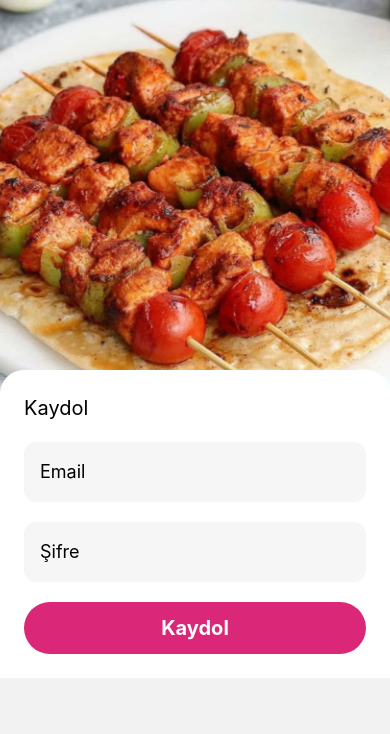
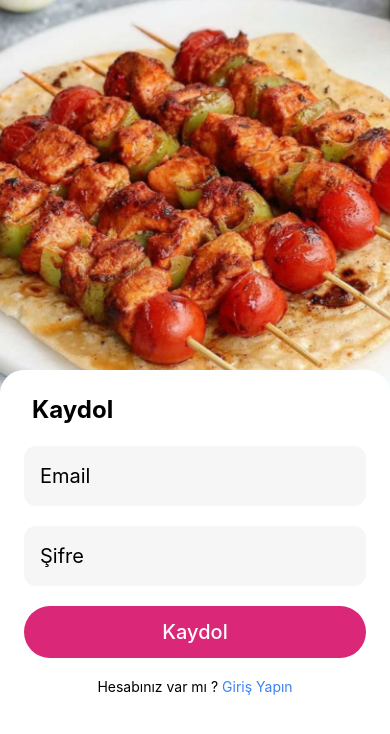
Before and after one commit to kerimkaraman/food-firebase, a React Native app: screen /Signup in a window 390 px wide. Shown: the top 734 px of the page. Built offline with nearby package versions, Linux system fonts and the light colour scheme.

Commit message:
firebase signup auth

```diff
--- a/AppNavigation.js
+++ b/AppNavigation.js
@@ -1,6 +1,7 @@
 import { createNativeStackNavigator } from "@react-navigation/native-stack";
 import { NavigationContainer } from "@react-navigation/native";
 import SignUp from "./screens/SignUp";
+import SignIn from "./screens/SignIn";
 
 function AppNavigation() {
   const Stack = createNativeStackNavigator();
@@ -14,6 +15,13 @@ function AppNavigation() {
           name="Signup"
           component={SignUp}
         />
+        <Stack.Screen
+          options={{
+            headerShown: false,
+          }}
+          name="Signin"
+          component={SignIn}
+        />
       </Stack.Navigator>
     </NavigationContainer>
   );
--- /dev/null
+++ b/firebaseConfig.js
@@ -0,0 +1,15 @@
+import { initializeApp } from "firebase/app";
+import { getAuth } from "firebase/auth";
+
+const firebaseConfig = {
+  apiKey: "AIzaSyAatjcwvKR1-nrdjkZZXtIIitO7BczBOf4",
+  authDomain: "food-app-bf17f.firebaseapp.com",
+  databaseURL: "https://food-app-bf17f-default-rtdb.firebaseio.com",
+  projectId: "food-app-bf17f",
+  storageBucket: "food-app-bf17f.appspot.com",
+  messagingSenderId: "788930988220",
+  appId: "1:788930988220:web:df07df1e18b946a49568b9",
+};
+
+export const APP = initializeApp(firebaseConfig);
+export const AUTH = getAuth(APP);
--- a/package.json
+++ b/package.json
@@ -9,10 +9,12 @@
     "web": "expo start --web"
   },
   "dependencies": {
+    "@react-native-firebase/app": "^18.5.0",
     "@react-navigation/native": "^6.1.8",
     "@react-navigation/native-stack": "^6.9.14",
     "expo": "~49.0.13",
     "expo-status-bar": "~1.6.0",
+    "firebase": "^10.5.0",
     "nativewind": "^2.0.11",
     "react": "18.2.0",
     "react-native": "0.72.5",
--- a/screens/SignIn.js
+++ b/screens/SignIn.js
@@ -1,10 +1,45 @@
-import { View, Text } from "react-native";
-import React from "react";
+import { View, Text, Image, TextInput, Pressable } from "react-native";
+import { signInWithEmailAndPassword } from "firebase/auth";
+import { AUTH } from "../firebaseConfig";
 
-export default function Signin() {
+export default function SignIn({ navigation }) {
+  const pressHandler = () => {
+    navigation.navigate("Signup");
+  };
+
+  const [inputs, setInputs] = useState({
+    mail: "",
+    password: "",
+  });
+
   return (
-    <View>
-      <Text>Signin</Text>
+    <View className="flex-1">
+      <Image
+        className="w-full h-[400px]"
+        source={require("../assets/images/signup.jpg")}
+      />
+      <View className="rounded-tl-3xl flex-1 gap-y-8 rounded-tr-3xl mt-[-30px] bg-white p-6">
+        <Text className="pl-2 text-2xl font-bold">Giriş Yap</Text>
+        <View className="justify-center bg-[#F6F6F6] p-4 rounded-xl">
+          <TextInput className="text-lg" placeholder="Email" />
+        </View>
+        <View className="justify-center bg-[#F6F6F6] p-4 rounded-xl">
+          <TextInput className="text-lg" placeholder="Şifre" />
+        </View>
+        <Pressable className="bg-pink-600 rounded-full">
+          <Text className="text-center text-xl font-medium text-white py-3">
+            Giriş Yap
+          </Text>
+        </Pressable>
+        <View className="items-center flex-row justify-center">
+          <Text className="items-center justify-center">
+            Hesabınız yok mu ?{" "}
+            <Text className="text-blue-500" onPress={pressHandler}>
+              Kaydol
+            </Text>
+          </Text>
+        </View>
+      </View>
     </View>
   );
 }
--- a/screens/SignUp.js
+++ b/screens/SignUp.js
@@ -1,26 +1,71 @@
-import { View, Text, Image, TextInput, Pressable } from "react-native";
-import React from "react";
+import { View, Text, Image, TextInput, Pressable, Alert } from "react-native";
+import { createUserWithEmailAndPassword } from "firebase/auth";
+import { useState } from "react";
+import { AUTH } from "../firebaseConfig";
 
-export default function Signup() {
+export default function Signup({ navigation }) {
+  const pressHandler = () => {
+    navigation.navigate("Signin");
+  };
+
+  const [inputs, setInputs] = useState({
+    mail: "",
+    password: "",
+  });
+
+  const handleSignUp = (inputs) => {
+    const auth = AUTH;
+    createUserWithEmailAndPassword(auth, inputs.mail, inputs.password)
+      .then((userCredential) => {
+        const user = userCredential.user;
+      })
+      .catch((error) => {
+        const errorCode = error.code;
+        const errorMessage = error.message;
+        return Alert.alert(errorCode, errorMessage);
+      });
+  };
+
   return (
-    <View>
+    <View className="flex-1">
       <Image
         className="w-full h-[400px]"
         source={require("../assets/images/signup.jpg")}
       />
-      <View className="rounded-tl-3xl gap-y-5 rounded-tr-3xl mt-[-30px] bg-white p-6">
-        <Text className="text-xl">Kaydol</Text>
-        <View className="justify-center bg-[#F6F6F6] p-4 rounded-xl">
-          <TextInput className="text-lg" placeholder="Email" />
-        </View>
-        <View className="justify-center bg-[#F6F6F6] p-4 rounded-xl">
-          <TextInput className="text-lg" placeholder="Şifre" />
-        </View>
-        <Pressable className="bg-pink-600 rounded-full">
-          <Text className="text-center text-xl font-bold text-white py-3">
+      <View className="rounded-tl-3xl flex-1 gap-y-5 rounded-tr-3xl mt-[-30px] bg-white p-6">
+        <Text className="pl-2 text-2xl font-bold">Kaydol</Text>
+        <TextInput
+          onChangeText={(value) => {
+            inputs.mail = value;
+          }}
+          className="text-xl p-4 bg-[#F6F6F6] rounded-xl"
+          placeholder="Email"
+        />
+        <TextInput
+          onChangeText={(value) => {
+            inputs.password = value;
+          }}
+          className="text-xl p-4 bg-[#F6F6F6] rounded-xl"
+          placeholder="Şifre"
+        />
+        <Pressable
+          onPress={() => {
+            handleSignUp(inputs);
+          }}
+          className="bg-pink-600 rounded-full"
+        >
+          <Text className="text-center text-xl font-medium text-white py-3">
             Kaydol
           </Text>
         </Pressable>
+        <View className="items-center flex-row justify-center">
+          <Text className="items-center justify-center">
+            Hesabınız var mı ?{" "}
+            <Text className="text-blue-500" onPress={pressHandler}>
+              Giriş Yapın
+            </Text>
+          </Text>
+        </View>
       </View>
     </View>
   );
```
Also changed, not shown: 2 other files (tests, documents, lock files or other folders).
